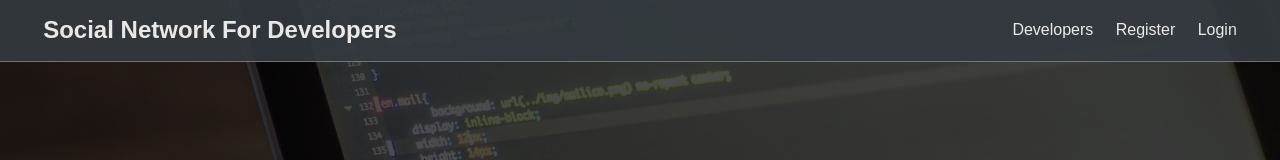
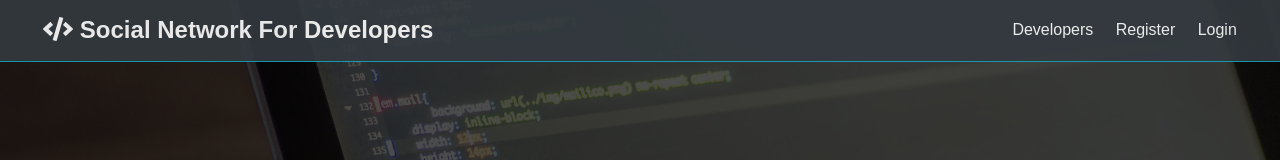
Before and after one commit to kashapov/social-network-mern, a React (Create React App) app in the folder client/: page / in a window 1280 px wide. Shown: the top 160 px of the page. Built offline with nearby package versions, Linux system fonts and the light colour scheme.

Commit message:
install react-fontawesome

```diff
--- a/client/package.json
+++ b/client/package.json
@@ -3,6 +3,9 @@
   "version": "0.1.0",
   "private": true,
   "dependencies": {
+    "@fortawesome/fontawesome-svg-core": "^1.2.25",
+    "@fortawesome/free-solid-svg-icons": "^5.11.2",
+    "@fortawesome/react-fontawesome": "^0.1.7",
     "axios": "^0.19.0",
     "moment": "^2.24.0",
     "react": "^16.11.0",
--- a/client/src/components/layout/Navbar.js
+++ b/client/src/components/layout/Navbar.js
@@ -1,12 +1,14 @@
 import React from 'react';
 import { Link } from 'react-router-dom';
+import { FontAwesomeIcon } from '@fortawesome/react-fontawesome';
+import { faCode } from '@fortawesome/free-solid-svg-icons';
 
 const Navbar = () => {
   return (
     <nav className="navbar bg-dark">
       <h1>
         <Link to="/">
-          <i class="fas fa-code"></i> Social Network For Developers
+          <FontAwesomeIcon icon={faCode} /> Social Network For Developers
         </Link>
       </h1>
       <ul>
```
Also changed, not shown: 2 other files (tests, documents, lock files or other folders).
